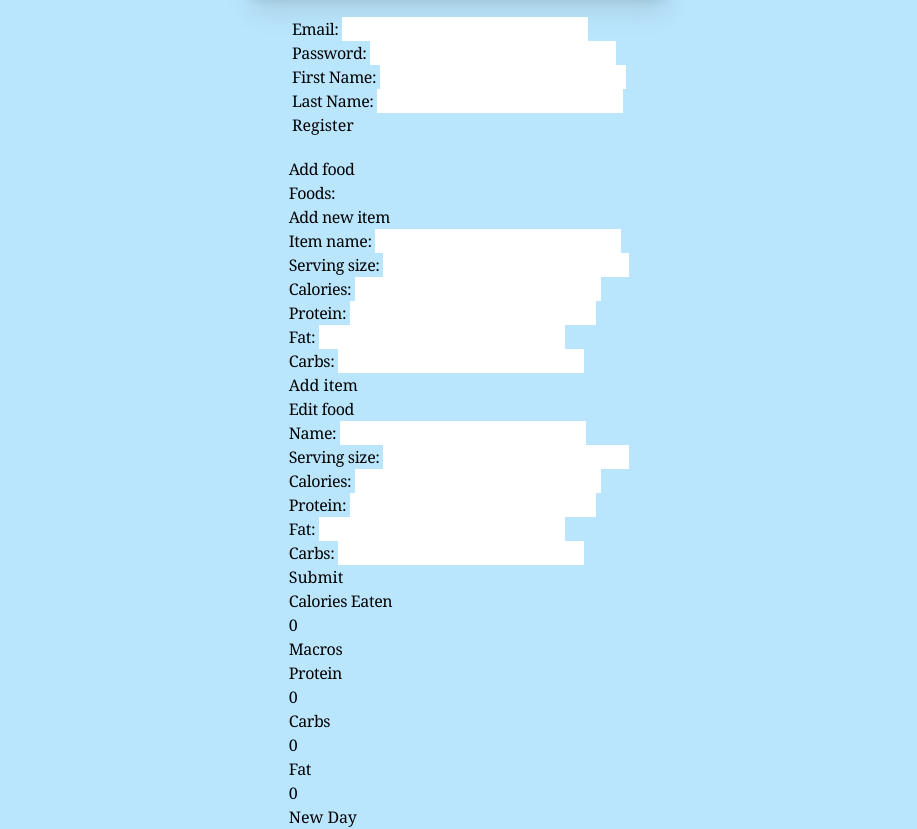
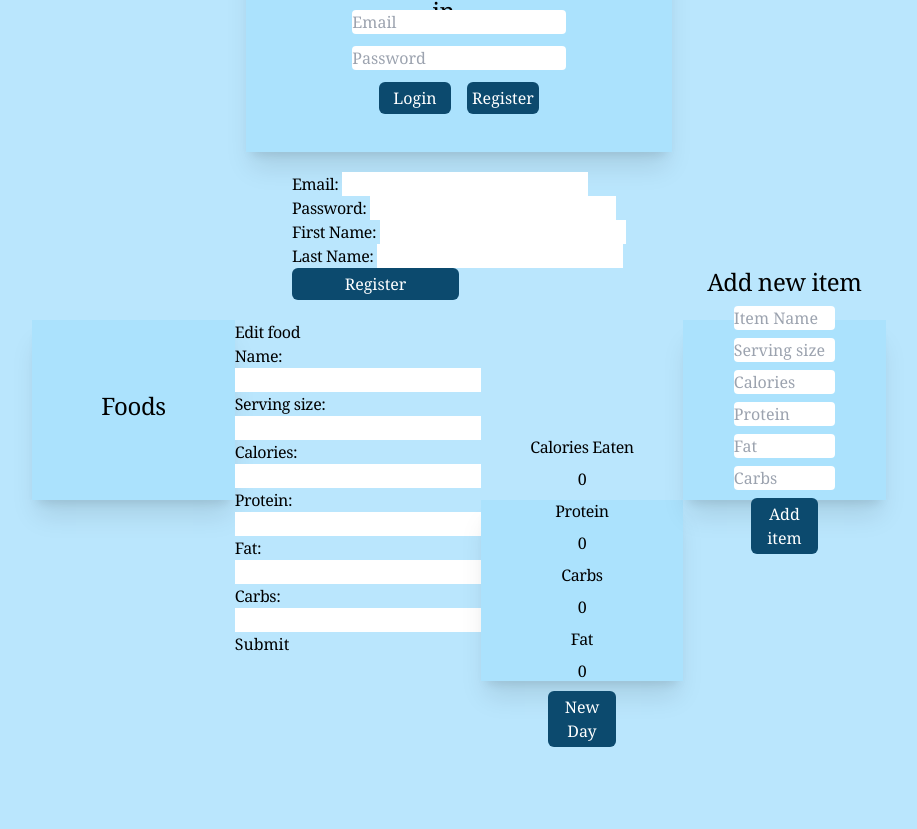
Before and after one commit to gheath340/calorieTrackerApp, a website: page client/public/index.html in a window 1280 px wide. Shown: the part 119-948 px from the top of the page, without its empty margins (181-1098 px from the left). After the commit the page ends 866 px from the top, so only its background shows below. Drawn offline with Linux system fonts and the light colour scheme; no server answers.

Commit message:
main screen fixing

```diff
--- a/client/public/app.js
+++ b/client/public/app.js
@@ -323,29 +323,50 @@ function getData () {
             itemList.forEach(function (item) {
 
                 var newListItem = document.createElement('li')
-                newListItem.value = item["name"]
-                newListItem.innerHTML = item["name"] + " " + item["servingsize"]
+                //var newDiv = document.createElement('div')
+                //newDiv.classList.add('flex')
+                //newDiv.classList.add('flex-col')
+                //newListItem.appendChild(newDiv)
+                //newListItem.innerHTML = item["name"] + " " + item["servingsize"]
                 newListItem.classList.add("list-items")
+                var newLabel = document.createElement("label")
+                newLabel.innerHTML = item["name"] + " " + item["servingsize"]
+                newListItem.appendChild(newLabel)
+
+                var newListItem2 = document.createElement('li')
+                newListItem2.classList.add("list-items")
 
                 //make delete button child for each item
                 var deleteButton = document.createElement("button")
                 deleteButton.innerHTML = "Delete"
                 deleteButton.classList.add("delete-buttons")
+                deleteButton.classList.add("rounded-md")
+                deleteButton.classList.add("bg-sky-900")
+                deleteButton.classList.add("hover:bg-sky-700")
+                deleteButton.classList.add("p-1")
+                deleteButton.classList.add("text-white")
+                deleteButton.classList.add("w-1/4")
                 deleteButton.onclick = function () {
                     console.log("Delete button pressed", item.id)
                     if (confirm("Are you sure?")) {
                         deleteFood(item.id)
                     }
                 }
-                newListItem.appendChild(deleteButton)
+                newListItem2.appendChild(deleteButton)
 
                 //make edit button for each item
                 var editButton = document.createElement("button")
                 editButton.innerHTML = "Edit"
                 editButton.classList.add("edit-buttons")
+                editButton.classList.add("rounded-md")
+                editButton.classList.add("bg-sky-900")
+                editButton.classList.add("hover:bg-sky-700")
+                editButton.classList.add("p-1")
+                editButton.classList.add("text-white")
+                editButton.classList.add("w-1/4")
                 editButton.onclick = function () {
                     console.log("Edit button pressed", item.id)
-                        //modal.style.display = "block"
+                        modal.style.display = "flex"
                         itemId = item.id
                         document.querySelector('#edit-item-name-val').value = item["name"]
                         document.querySelector('#edit-item-servings-val').value = item["servingsize"]
@@ -354,11 +375,17 @@ function getData () {
                         document.querySelector('#edit-item-fat-val').value = item["fat"]
                         document.querySelector('#edit-item-carbs-val').value = item["carbs"]
                 }
-                newListItem.appendChild(editButton)
+                newListItem2.appendChild(editButton)
                 //make add button for each item
                 var addButton = document.createElement("button")
                 addButton.innerHTML = "Add"
                 addButton.classList.add("add-buttons")
+                addButton.classList.add("rounded-md")
+                addButton.classList.add("bg-sky-900")
+                addButton.classList.add("hover:bg-sky-700")
+                addButton.classList.add("p-1")
+                addButton.classList.add("text-white")
+                addButton.classList.add("w-1/4")
                 addButton.onclick = function () {
                     var calories = item["calories"]
                     var protein = item["protein"]
@@ -367,8 +394,9 @@ function getData () {
 
                     updateDayHTML(calories, protein, fat, carbs)
                 }
-                newListItem.appendChild(addButton)
+                newListItem2.appendChild(addButton)
                 listOfItems.appendChild(newListItem)
+                listOfItems.appendChild(newListItem2)
     })
             })
 
--- a/client/public/index.html
+++ b/client/public/index.html
@@ -15,10 +15,10 @@
         </div>
         <div id="loginDiv" class="flex flex-col justify-center items-center gap-3 h-1/2 w-1/2">
             <div id="loginEmail" class="justify-center items-center w-full">
-                <input placeholder="Email" name='loginEmail' type="text" id="emailInput" class="border-2 rounded-md border-gray-200 hover:border-gray-400 h-full w-full">
+                <input placeholder="Email" name='loginEmail' type="text" id="emailInput" class="rounded outline-sky-300 h-full w-full">
             </div>
             <div id="loginPass" class="justify-center content-center w-full">
-                <input placeholder="Password" name='loginPass' type="text" id="passwordInput" class="border-2 rounded-md border-gray-200 hover:border-gray-400 h-full w-full">
+                <input placeholder="Password" name='loginPass' type="text" id="passwordInput" class="rounded outline-sky-300 h-full w-full">
             </div>
             <div class="flex flex-row justify-center content-center gap-4 w-3/4">
                 <button id="loginButton" class="rounded-md hover:bg-sky-700 p-1 text-white w-1/2 bg-sky-900">Login</button>
@@ -44,48 +44,28 @@
             <input name='registerLast' type="text" id="regLastInput">
         </div>
         <div id="regRegisterButton">
-            <button id="regRegisterButton">Register</button>
+            <button id="regRegisterButton" class="rounded-md hover:bg-sky-700 p-1 text-white w-1/2 bg-sky-900">Register</button>
         </div>
     </div>
 
-    <div id="mainDiv">
-        <div class="flex flex-col justify-around">
-            <h2 id="add-food-h2">Add food</h2>
-            <div id="food-select">
-                <label for="existing" id="foods-label">Foods: </label>
-                    <ul name="existing" id="existing-items">
+    <div id="mainDiv" class="h-4/6 w-4/6 flex flex-row justify-evenly">
+        <div class="self-start flex flex-col justify-center items-center w-1/3 h-1/2 shadow-xl bg-sky-300/25 gap-2">
+            <div id="food-select" class="flex flex-col items-center justify-center gap-2">
+                <label for="existing" id="foods-label" class="text-2xl">Foods</label>
+                    <ul name="existing" id="existing-items" class="flex flex-col gap-2">
                     </ul>
             </div>
         </div>
-        <div class="">
-            <h2 id="new-item-text">Add new item</h2>
-                <div id="item-name">
-                    <label for="name">Item name: </label>
-                    <input name='name' type="text" id="new-item-name">
-
-                    <div id="serving-size">
-                        <label for='servingS'>Serving size: </label>
-                            <input name="servingS" type="text" id="new-item-serving-size">
-                    </div>
-                    <div id="calories">
-                        <label for="calories">Calories: </label>
-                            <input name="calories" type="text" id="new-item-cals">
-                    </div>
-                    <div id="protein">
-                        <label for="protein">Protein: </label>
-                            <input name="protein" type="text" id="new-item-protein">
-                    </div>
-                    <div id="fat">
-                        <label for="fat">Fat: </label>
-                            <input name="fat" type="text" id="new-item-fat">
-                    </div>
-                    <div id="carbs">
-                        <label for="carbs">Carbs: </label>
-                            <input name="carbs" type="text" id="new-item-carbs">
-                    </div>
-                </div>
-                <button id="add-new-button">Add item</button>
-            </div>
+        <div class="self-start order-3 flex flex-col justify-center items-center w-1/3 h-1/2 shadow-xl bg-sky-300/25 gap-2">
+            <h2 id="new-item-text" class="text-2xl">Add new item</h2>
+                <input placeholder="Item Name" name='name' type="text" id="new-item-name" class="rounded outline-sky-300 w-1/2">
+                <input placeholder="Serving size" name="servingS" type="text" id="new-item-serving-size" class="rounded outline-sky-300 w-1/2">
+                <input placeholder="Calories" name="calories" type="text" id="new-item-cals" class="rounded outline-sky-300 w-1/2">
+                <input placeholder="Protein" name="protein" type="text" id="new-item-protein" class="rounded outline-sky-300 w-1/2">
+                <input placeholder="Fat" name="fat" type="text" id="new-item-fat" class="rounded outline-sky-300 w-1/2">
+                <input placeholder="Carbs" name="carbs" type="text" id="new-item-carbs" class="rounded outline-sky-300 w-1/2">
+                <button id="add-new-button" class="rounded-md hover:bg-sky-700 p-1 text-white bg-sky-900 w-1/3">Add item</button>
+        </div>
             <div id="myModal" class="modal">
                 <div class="modal-content">
                     <h2 id="modalLabel">Edit food</h2>
@@ -116,31 +96,18 @@
                     <button id="submit-modal">Submit</button>
                 </div>
             </div>
-            <div class="">
-                <div id="day-values">
-                    <div id="day-cals">
-                        <h2>Calories Eaten
-                            <p id="cals-p">0</p>
-                        </h2>
-                    </div>
-                    <h2 id="macros-label">Macros</h2>
-                    <div id="day-protein">
-                        <h4>Protein
-                            <p id="protein-p">0</p>
-                        </h4>
-                    </div>
-                    <div id="day-carbs">
-                        <h4>Carbs
-                            <p id="carbs-p">0</p>
-                        </h4>
-                    </div>
-                    <div id="day-fat">
-                        <h4>Fat
-                            <p id="fat-p">0</p>
-                        </h4>
-                    </div>
+            <div class="self-end order-2 flex flex-col justify-center items-center w-1/3 h-1/2 shadow-xl bg-sky-300/25 gap-2">
+                <div id="day-values" class="flex flex-col justify-center items-center gap-2">
+                    <h2>Calories Eaten</h2>
+                    <p id="cals-p">0</p>
+                    <h4>Protein</h4>
+                    <p id="protein-p">0</p>
+                    <h4>Carbs</h4>
+                    <p id="carbs-p">0</p>
+                    <h4>Fat</h4>
+                    <p id="fat-p">0</p>
                 </div>
-                <button id="new-day">New Day</button>
+                <button id="new-day" class="rounded-md hover:bg-sky-700 p-1 text-white bg-sky-900 w-1/3">New Day</button>
             </div>
     <script src="app.js"></script>
 </body>
```
Also changed, not shown: client/public/style.css, 1 other file.
